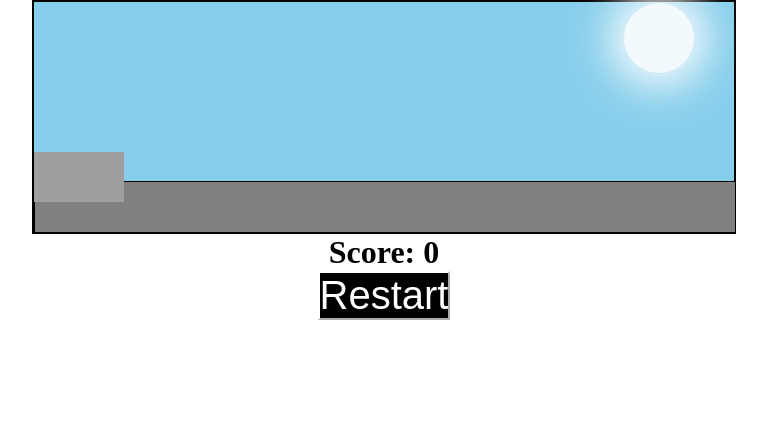
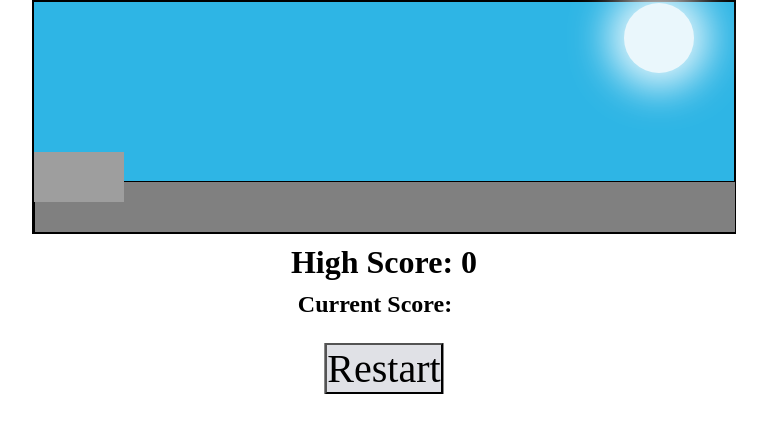
Before and after one commit to Thatguy560/JumpingGameJS, a PHP site: page / in a window 1280 px wide. Shown: the top 433 px of the page, without its empty margins (256-1023 px from the left). Run offline with PHP 8.4, Linux system fonts and the light colour scheme.

Commit message:
fixed scoring issue in HTML, also now added a top score, just need to add restart button and onclick to start game

```diff
--- a/game.js
+++ b/game.js
@@ -10,6 +10,8 @@ document.addEventListener("keyup", function (e) {
     lastUpdated = new Date().getTime();
   }
 });
+
+function startGame() {}
 
 function jump() {
   if (character.classList != "jump-animate") {
@@ -35,11 +37,17 @@ var checkDead = setInterval(function () {
     line.style.animation = "none";
     line.style.display = "none";
     alert("You Crashed: Your score is " + Math.floor(counter / 100));
-    document.getElementsByTagName("h1")[0].innerHTML = "Score: 0";
-    maxScore.push(counter);
+    maxScore.push(Math.floor(counter / 100));
+    document.getElementById("scoreBoard").style.visibility = "hidden";
+    document.getElementById("topScore").innerHTML = maxScore.sort(
+      (a, b) => b - a
+    )[0];
     counter = 0;
   } else {
     counter++;
     document.getElementById("scoreBoard").innerHTML = Math.floor(counter / 100);
   }
 }, 10);
+
+// document.getElementsByTagName("h2")[0].innerHTML = "Current Score: 0";
+// console.log(maxScore.sort((a, b) => b - a)[0]);
--- a/index.html
+++ b/index.html
@@ -1,5 +1,6 @@
 <!DOCTYPE html>
-<html lang="en" onclick="jump()">
+<html lang="en" >
+    <!-- onclick="jump()" -->
 <head>
     <meta charset="UTF-8">
     <meta name="viewport" content="width=device-width, initial-scale=1.0">
@@ -15,8 +16,9 @@
         <div id="block"></div>
     </div>
     <div class="score-message" id="scoreMessage">
-        <h1>Score: <span id="scoreBoard"></span></h1>
-        <h1><button id="restartButton">Restart</button></h1>
+        <h1>High Score: <span id="topScore"></span></h1>
+        <h2>Current Score: <span id="scoreBoard"></span></h2>
+        <p><button id="restartButton">Restart</button></p>
     </div>
 </body>
 <script src="game.js"></script>
--- a/style.css
+++ b/style.css
@@ -6,11 +6,12 @@
 /* Gets rid of basic browser padding and margins */
 
 .game {
+  /* position: relative; */
   width: 700px;
   height: 230px;
   border: 2px solid black;
-  background-color: skyblue;
-  margin: auto; /* Centres game to centre */
+  background-color: #2eb5e5;
+  margin: auto;
 }
 
 #character {
@@ -57,10 +58,6 @@
   }
 }
 
-p {
-  text-align: center;
-}
-
 .ground {
   width: 700px;
   height: 50px;
@@ -71,6 +68,7 @@ p {
 }
 
 .sun {
+  position: Absolute;
   top: 0;
   left: 0;
   right: 0;
@@ -82,7 +80,6 @@ p {
   background: white;
   opacity: 0.9;
   box-shadow: 0px 0px 40px 15px white;
-  position: Absolute;
   bottom: 725px;
   right: -550px;
 }
@@ -110,30 +107,39 @@ h1 {
   top: 275px;
   margin: auto;
   text-align: center;
+  margin-top: 10px;
+}
+
+h2 {
+  color: black;
+  top: 275px;
+  margin: auto;
+  text-align: center;
+  margin-top: 10px;
 }
 
 p {
   text-align: center;
+  margin: 25px;
 }
 
 .score-message button {
-  background-color: black;
-  color: white;
-  border-color: white;
+  text-align: center;
+  font-size: 2.5rem;
+  background-color: #e0e1e6;
+  font-family: inherit;
+  color: black;
+  flex: 1;
+  outline: 1px solid #888888;
   cursor: pointer;
-  text-align: center;
-  margin: auto;
-  font-size: 2.5rem;
+}
+
+.div .score-message {
+  padding: 15px;
 }
 
 .score-message button:hover {
-  background-color: black;
-  color: red;
-  border-color: white;
-  cursor: pointer;
-  text-align: center;
-  margin: auto;
-  font-size: 2.5rem;
+  background-color: #2eb5e5;
 }
 
 #restartButton {
```
Also changed, not shown: README.md (added).
